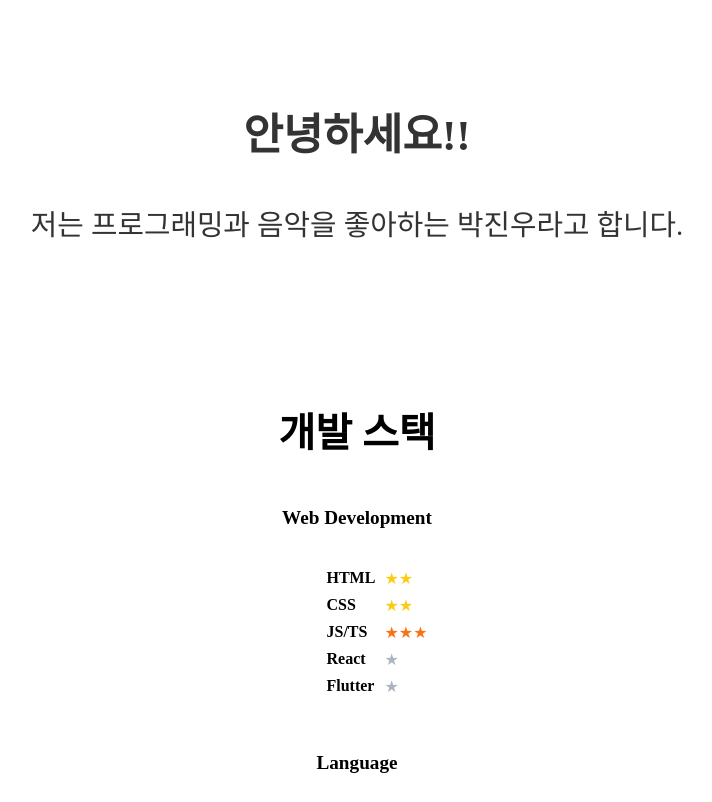
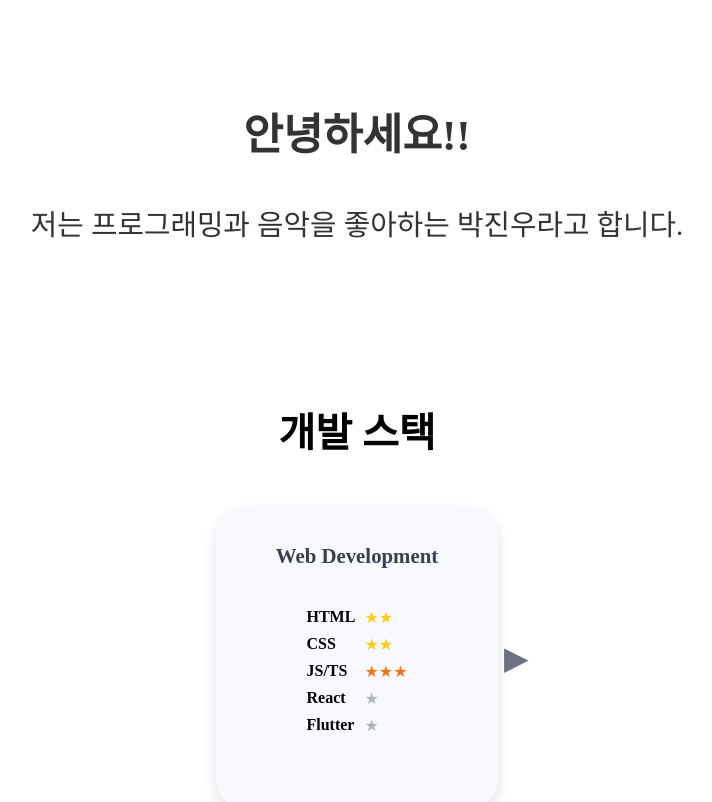
Before and after one commit to tkjftkjf/intro-web, a React (Create React App) app: page / in a window 1280 px wide. Shown: the top 802 px of the page, without its empty margins (283-995 px from the left). Built offline with nearby package versions, Linux system fonts and the light colour scheme; a web font is replaced by a local one.

Commit message:
feat: Add card style to programming stacks

```diff
--- a/src/components/Programming.css
+++ b/src/components/Programming.css
@@ -21,14 +21,16 @@
 }
 
 .group-title {
-  font-size: 1.2rem;
+  font-size: 1.3rem;
   margin-bottom: 1.5rem;
-  font-weight: 700;
+  font-weight: 900;
+  color: #374151;
 }
 
 .skill-list {
   display: inline-block;
   text-align: left;
+  padding: 0;
 }
 
 .skill-item {
@@ -40,6 +42,39 @@
 }
 
 .skill-name {
-  font-weight: bold;
+  font-weight: 600;
   min-width: 50px;
 }
+
+.card-container {
+  display: flex;
+  align-items: center;
+  justify-content: center;
+}
+
+.card {
+  background-color: #f8f8ff;
+  border-radius: 30px;
+  padding: 1rem;
+  box-shadow: 0 6px 14px rgba(0, 0, 0, 0.12);
+  width: 250px;
+  height: 270px;
+
+  transition: all 0.3s ease;
+}
+
+.arrow-button {
+  background: none;
+  border: none;
+  font-size: 2rem;
+  cursor: pointer;
+  color: #6b7280;
+  transition: transform 0.2s ease;
+}
+.arrow-button:hover {
+  transform: scale(1.2);
+}
+
+.invisible {
+  visibility: hidden;
+}
--- a/src/components/Programming.jsx
+++ b/src/components/Programming.jsx
@@ -33,11 +33,34 @@ const SkillGroup = ({ title, skills }) => (
 );
 
 const Programming = () => {
+  const [currentSkill, setCurrentSkill] = React.useState("webSkills");
+
+  const isWebSkills = currentSkill === "webSkills";
+  const skills = isWebSkills ? webSkills : langSkills;
+  const title = isWebSkills ? "Web Development" : "Language";
+
   return (
     <section className="programming">
       <h1 className="programming-title">개발 스택</h1>
-      <SkillGroup title="Web Development" skills={webSkills} />
-      <SkillGroup title="Language" skills={langSkills} />
+      <div className="card-container">
+        <button
+          className={`arrow-button left ${isWebSkills ? "invisible" : ""}`}
+          onClick={() => setCurrentSkill("webSkills")}
+        >
+          ◀
+        </button>
+
+        <div className="card">
+          <SkillGroup title={title} skills={skills} />
+        </div>
+
+        <button
+          className={`arrow-button right ${!isWebSkills ? "invisible" : ""}`}
+          onClick={() => setCurrentSkill("langSkills")}
+        >
+          ▶
+        </button>
+      </div>
     </section>
   );
 };
```
